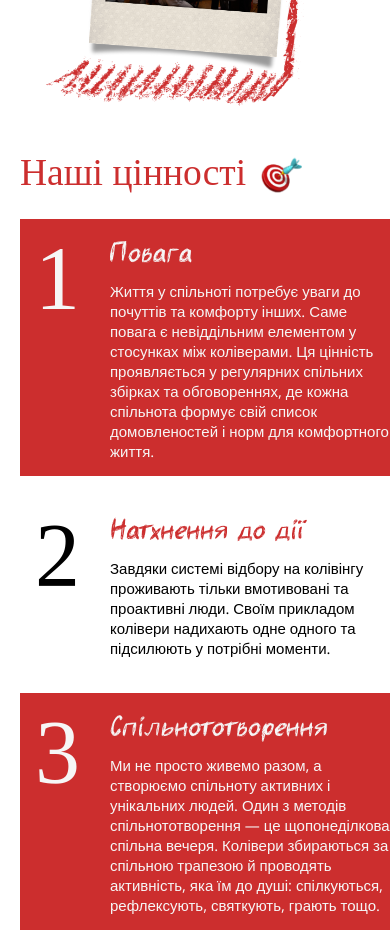
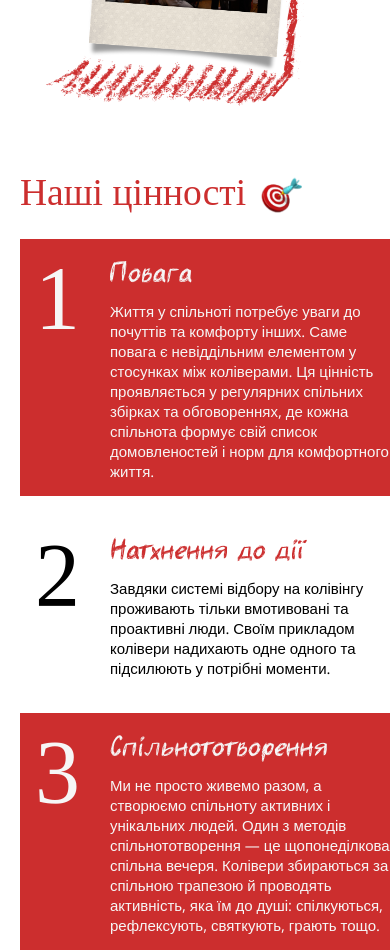
Before and after one commit to anpdko/vilnyy, a React (Create React App) app: page /about in a window 390 px wide. Shown: the part 1200-2150 px from the top of the page. Built offline with nearby package versions, Linux system fonts and the light colour scheme; a web font is replaced by a local one.

Commit message:
fix home

```diff
--- a/src/components/Values/Values.module.scss
+++ b/src/components/Values/Values.module.scss
@@ -1,4 +1,9 @@
 .values {
+
+   @media (max-width: 760px) {
+      padding-top: 20px;
+   }
+
    .items {
       @media (max-width: 760px) {
          display: flex;
```
